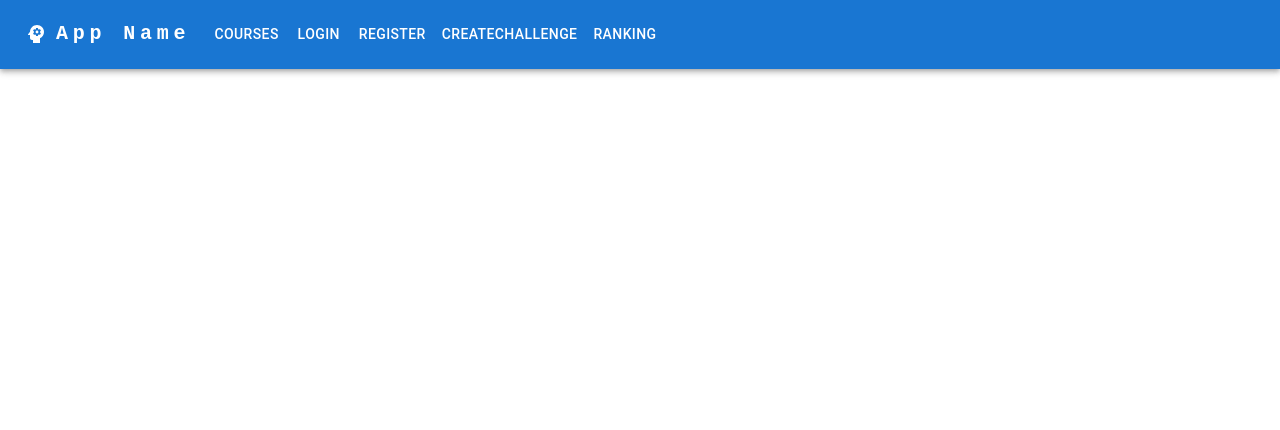
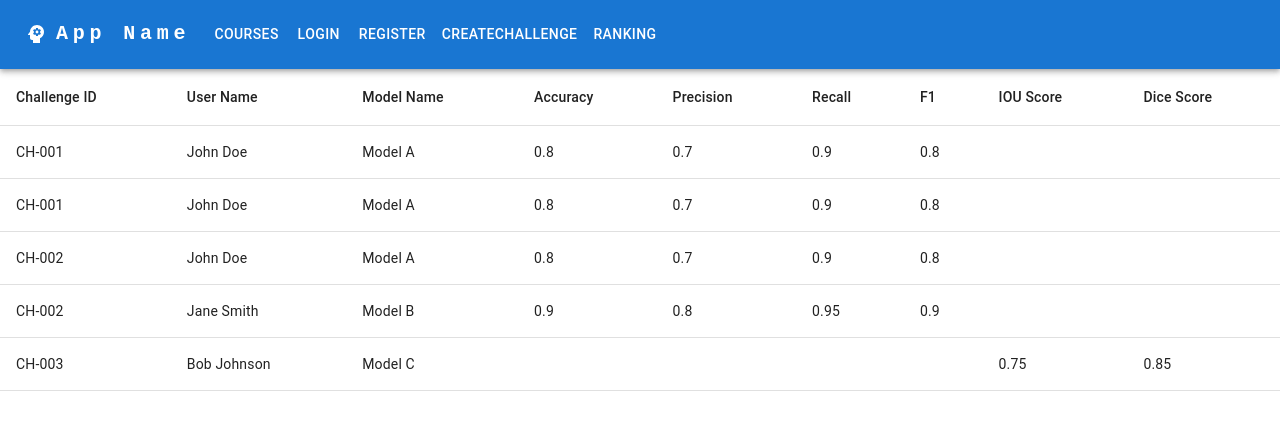
Before and after one commit to 2mey10/Scrum-in-Practice, a React (Create React App) app in the folder frontend/: page /ranking in a window 1280 px wide. Shown: the top 430 px of the page. Built offline with nearby package versions, Linux system fonts and the light colour scheme.

Commit message:
Addition
Added Ranking Page

```diff
--- a/frontend/src/App.js
+++ b/frontend/src/App.js
@@ -16,7 +16,7 @@ import Register from './components/Register';
 import CreateChallenge from './components/courses/CreateChallenge';
 import CoursesOverview from "./components/courses/CoursesOverview";
 import CourseOverview from "./components/courses/CourseOverview";
-
+import Ranking from './components/Ranking';
 
 function App() {
   return (
@@ -31,6 +31,7 @@ function App() {
                 <Route element={<Register />} path="/register" />
                 <Route element={<ToBeImplemented/>} path="/register" />
                 <Route element={<CreateChallenge/>} path="/CreateChallenge" />
+                <Route element={<Ranking/>} path="/ranking" />
                 <Route element={<Home />} path="/" />
             </Routes>
         </Router>
--- /dev/null
+++ b/frontend/src/components/Ranking.jsx
@@ -0,0 +1,135 @@
+import React, { useState } from 'react';
+import { Table, TableHead, TableBody, TableRow, TableCell } from '@mui/material';
+
+
+function Ranking() {
+
+    const [ranks, setRanks] = useState([
+        {
+            id: 1,
+            challengeId: 'CH-001',
+            userName: 'John Doe',
+            modelName: 'Model A',
+            accuracy: 0.8,
+            precision: 0.7,
+            recall: 0.9,
+            f1: 0.8,
+            // iouScore: 0.7,
+            // diceScore: 0.8,
+        },
+        {
+            id: 2,
+            challengeId: 'CH-001',
+            userName: 'John Doe',
+            modelName: 'Model A',
+            accuracy: 0.8,
+            precision: 0.7,
+            recall: 0.9,
+            f1: 0.8,
+            // iouScore: 0.7,
+            // diceScore: 0.8,
+        },
+        {
+            id: 3,
+            challengeId: 'CH-002',
+            userName: 'John Doe',
+            modelName: 'Model A',
+            accuracy: 0.8,
+            precision: 0.7,
+            recall: 0.9,
+            f1: 0.8,
+            // iouScore: 0.7,
+            // diceScore: 0.8,
+        },
+        {
+            id: 4,
+            challengeId: 'CH-002',
+            userName: 'Jane Smith',
+            modelName: 'Model B',
+            accuracy: 0.9,
+            precision: 0.8,
+            recall: 0.95,
+            f1: 0.9,
+            // iouScore: 0.8,
+            // diceScore: 0.9,
+        },
+        {
+            id: 5,
+            challengeId: 'CH-003',
+            userName: 'Bob Johnson',
+            modelName: 'Model C',
+            // accuracy: 0,
+            // precision: 0,
+            // recall: 0,
+            // f1: 0,
+            iouScore: 0.75,
+            diceScore: 0.85,
+        },
+    ])
+
+    const [sortColumn, setSortColumn] = useState('');
+    const [sortOrder, setSortOrder] = useState('asc');
+    const [selectedChallengeId, setSelectedChallengeId] = useState(null);
+
+    const sortedRanks = ranks.slice().sort((a, b) => {
+        const aValue = a[sortColumn];
+        const bValue = b[sortColumn];
+        if (aValue < bValue) return sortOrder === 'asc' ? -1 : 1;
+        if (aValue > bValue) return sortOrder === 'asc' ? 1 : -1;
+        return 0;
+    });
+
+    const handleChallengeIdClick = (challengeId) => {
+        setSelectedChallengeId(selectedChallengeId === challengeId ? null : challengeId);
+    };
+
+    const filteredRanks = selectedChallengeId
+        ? sortedRanks.filter((row) => row.challengeId === selectedChallengeId)
+        : sortedRanks;
+
+    const handleSort = (column) => {
+        if (column === sortColumn) {
+            setSortOrder(sortOrder === 'asc' ? 'desc' : 'asc');
+        } else {
+            setSortColumn(column);
+            setSortOrder('asc');
+        }
+    };
+
+    return (
+        <Table>
+            <TableHead>
+                <TableRow>
+                    <TableCell onClick={() => handleSort('challengeId')}>Challenge ID</TableCell>
+                    <TableCell onClick={() => handleSort('userName')}>User Name</TableCell>
+                    <TableCell onClick={() => handleSort('modelName')}>Model Name</TableCell>
+                    <TableCell onClick={() => handleSort('accuracy')}>Accuracy</TableCell>
+                    <TableCell onClick={() => handleSort('precision')}>Precision</TableCell>
+                    <TableCell onClick={() => handleSort('recall')}>Recall</TableCell>
+                    <TableCell onClick={() => handleSort('f1')}>F1</TableCell>
+                    <TableCell onClick={() => handleSort('iouScore')}>IOU Score</TableCell>
+                    <TableCell onClick={() => handleSort('diceScore')}>Dice Score</TableCell>
+                </TableRow>
+            </TableHead>
+            <TableBody>
+                {filteredRanks.map((row) => (
+                    <TableRow key={row.id}>
+                        <TableCell onClick={() => handleChallengeIdClick(row.challengeId)}>
+                            {row.challengeId}
+                        </TableCell>
+                        <TableCell>{row.userName}</TableCell>
+                        <TableCell>{row.modelName}</TableCell>
+                        <TableCell>{row.accuracy}</TableCell>
+                        <TableCell>{row.precision}</TableCell>
+                        <TableCell>{row.recall}</TableCell>
+                        <TableCell>{row.f1}</TableCell>
+                        <TableCell>{row.iouScore}</TableCell>
+                        <TableCell>{row.diceScore}</TableCell>
+                    </TableRow>
+                ))}
+            </TableBody>
+        </Table>
+    );
+}
+
+export default Ranking;
```
